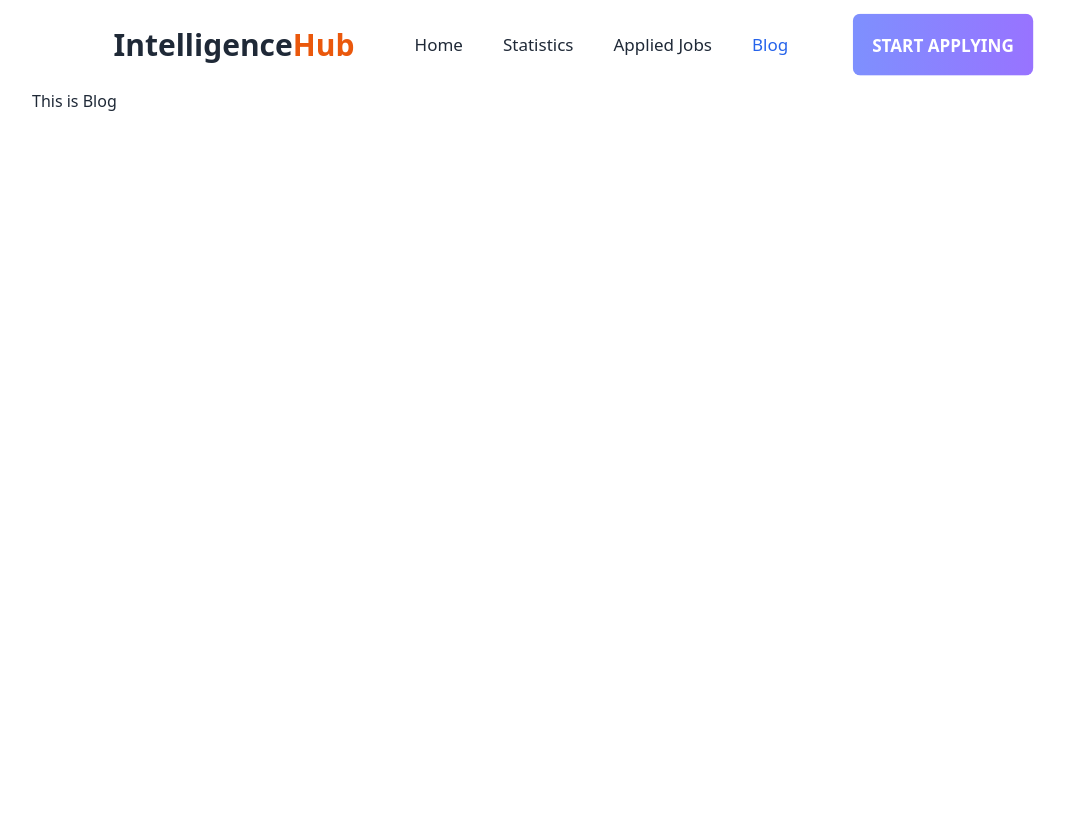
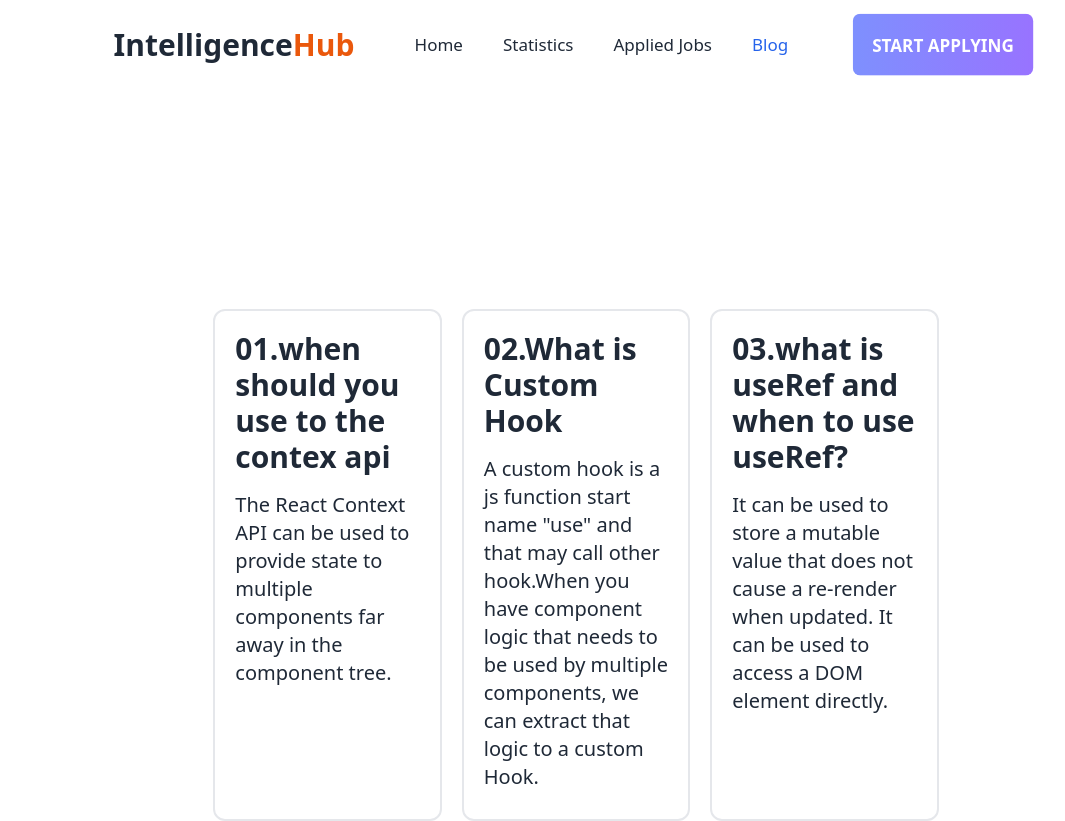
Before and after one commit to mdasif61/job-hub, a React (Vite) app: page /blog in a window 1280 px wide. Shown: the whole page, without its empty margins (64-1129 px from the left). Before the commit the page ends 800 px from the top, so only its background shows below. Built offline with nearby package versions, Linux system fonts and the light colour scheme.

Commit message:
blog page finish

```diff
--- a/package.json
+++ b/package.json
@@ -17,6 +17,7 @@
     "react-dom": "^18.2.0",
     "react-router-dom": "^6.10.0",
     "recharts": "^2.5.0",
+    "run": "^1.4.0",
     "sort-by": "^1.2.0"
   },
   "devDependencies": {
--- a/src/components/JSX/ApplyJob.jsx
+++ b/src/components/JSX/ApplyJob.jsx
@@ -1,6 +1,6 @@
 import React, { useEffect, useState } from "react";
 import { getJob } from "../localStorage/storedData";
-import { useLoaderData, useNavigate } from "react-router-dom";
+import { Link, useLoaderData, useNavigate } from "react-router-dom";
 import Banner from "./Banner";
 
 const ApplyJob = () => {
@@ -62,8 +62,9 @@ const ApplyJob = () => {
               </div>
             </div>
             <div>
+              <Link to="/">
               <button
-                onClick={() => navigate(`/details/${singleCart.id}`)}
+                onClick={() => navigate(`${singleCart.id}`)}
                 style={{
                   background:
                     "linear-gradient(90deg, #7E90FE 0%, #9873FF 100%)",
@@ -74,6 +75,7 @@ const ApplyJob = () => {
               >
                 View Details
               </button>
+              </Link>
             </div>
           </div>
         ))}
--- a/src/components/JSX/Banner.jsx
+++ b/src/components/JSX/Banner.jsx
@@ -3,12 +3,12 @@ import '../Css/Banner.css';
 
 const Banner = ({children}) => {
   return (
-    <div className={`h-[250px] text-center mb-14 flex justify-between`}>
-          <img  src="/src/assets/All Images/Vector.png" alt="" />
-          <div className="flex items-center justify-center text-3xl font-bold">
+    <div className={`md:h-[250px] text-center mb-14 flex flex-col md:flex-row justify-between`}>
+          <img className="hidden md:block" src="/src/assets/All Images/Vector.png" alt="" />
+          <div className="flex mt-5 md:mt-0 items-center justify-center text-3xl font-bold">
             <h1>{children}</h1>
           </div>
-          <img  src="/src/assets/All Images/Vector-1.png" alt="" />
+          <img className="hidden md:block" src="/src/assets/All Images/Vector-1.png" alt="" />
       </div>
   );
 };
--- a/src/components/JSX/Blog.jsx
+++ b/src/components/JSX/Blog.jsx
@@ -1,12 +1,39 @@
-import React from 'react';
+import React from "react";
 
 const Blog = () => {
-    return (
-        <div>
-
-            <h1>This is Blog</h1>
-        </div>
-    );
+  return (
+    <div className="grid md:mt-[220px] mt-10 md:w-8/12 mx-auto md:grid-cols-3 grid-cols-1 gap-5">
+      <div className="border-2 rounded-xl p-5">
+        <h1 className="text-3xl mb-4">
+          <strong>01.when should you use to the contex api</strong>
+        </h1>
+        <p className="text-xl my-2">
+          The React Context API can be used to provide state to multiple
+          components far away in the component tree.
+        </p>
+      </div>
+      <div className="border-2 rounded-xl p-5">
+        <h1 className="text-3xl mb-4">
+          <strong>02.What is Custom Hook</strong>
+        </h1>
+        <p className="text-xl my-2">
+          A custom hook is a js function start name "use" and that may call
+          other hook.When you have component logic that needs to be used by
+          multiple components, we can extract that logic to a custom Hook.
+        </p>
+      </div>
+      <div className="border-2 rounded-xl p-5">
+        <h1 className="text-3xl mb-4">
+          <strong>03.what is useRef and when to use useRef?</strong>
+        </h1>
+        <p className="text-xl my-2">
+          It can be used to store a mutable value that does not cause a
+          re-render when updated. It can be used to access a DOM element
+          directly.
+        </p>
+      </div>
+    </div>
+  );
 };
 
 export default Blog;
--- a/src/components/JSX/Category.jsx
+++ b/src/components/JSX/Category.jsx
@@ -10,10 +10,12 @@ const Category = () => {
 
   return (
     <div>
-      <h1 className="md:text-5xl text-3xl font-bold text-center">Job Category List</h1>
+      <h1 className="md:text-5xl text-3xl font-bold text-center">
+        Job Category List
+      </h1>
       <p className="mt-5 text-sm text-gray-400 text-center">
-        Explore thousands of job opportunities with all the information you
-        need. Its your future
+        If you’re new to tech, or if you just started learning some incredibly
+        powerful skills.
       </p>
       <div className="md:flex grid grid-cols-2 w-full justify-between my-20">
         {category.map((list) => (
@@ -26,7 +28,9 @@ const Category = () => {
             <h1 className="md:text-xl text-md font-bold text-gray-600 mt-7">
               {list.title}
             </h1>
-            <h1 className="text-gray-400 my-2 md:text-base text-sm">{list.subtitle}</h1>
+            <h1 className="text-gray-400 my-2 md:text-base text-sm">
+              {list.subtitle}
+            </h1>
           </div>
         ))}
       </div>
--- a/src/components/JSX/Details.jsx
+++ b/src/components/JSX/Details.jsx
@@ -26,8 +26,8 @@ const Details = () => {
       <div>
         <Banner>Job Details</Banner>
       </div>
-      <div className="flex w-10/12 mx-auto border-2 p-5">
-        <div className="w-[60%] mx-5">
+      <div className="md:flex md:w-10/12 w-full mx-auto border-2 md:p-5 p-3">
+        <div className="md:w-[60%] w-full md:mx-5">
           <h1 className="my-4">
             <span className="font-bold">Job Description : </span>{" "}
             {details.jobDesc}
@@ -49,7 +49,7 @@ const Details = () => {
             {details.experiences}
           </h1>
         </div>
-        <div className="w-[40%] mx-5 flex justify-center">
+        <div className="md:w-[40%] w-full md:mx-5 flex justify-center">
           <div className="w-full info p-5 items-center justify-between">
             <h1 className="border-b border-gray-500 w-full font-bold pb-3 text-lg">
               Job Details
--- a/src/components/JSX/FeaturedJob.jsx
+++ b/src/components/JSX/FeaturedJob.jsx
@@ -13,25 +13,21 @@ const FeaturedJob = () => {
         Featured Jobs
       </h1>
       <p className="text-center md:text-base text-sm mb-8 text-gray-500">
-        Explore thousands of job opportunities with all the information you
-        need. Its your future
+        The ability to feature your job and receive responses faster is an
+        exclusive benefit for Voices Plus
       </p>
 
-      <div className="grid md:grid-cols-2 grid-cols-1 gap-5">
-        {jobDataAll
-          .slice(0, !isLoad ? 4 : 6)
-          .map((job) =><JobCart
-          key={job.id}
-          job={job}
-          ></JobCart>)}
+      <div className="grid md:grid-cols-2 grid-cols-1 gap-5 mb-5">
+        {jobDataAll.slice(0, !isLoad ? 4 : 6).map((job) => (
+          <JobCart key={job.id} job={job}></JobCart>
+        ))}
       </div>
       <div className="text-center">
-        <button
-          onClick={() => setIsLoad(!isLoad)}
-          className="btn showBtn my-10"
-        >
-          {!isLoad ? "See All Jobs" : "Less Jobs"}
-        </button>
+        <span onClick={() => setIsLoad(!isLoad)} className="text-center">
+          {!isLoad && (
+            <button className="btn showBtn my-10">See All Jobs</button>
+          )}
+        </span>
       </div>
     </>
   );
--- a/src/components/JSX/Statistics.jsx
+++ b/src/components/JSX/Statistics.jsx
@@ -1,38 +1,37 @@
-import React, { PureComponent } from 'react';
-import { PieChart, Pie, Legend, Tooltip, ResponsiveContainer } from 'recharts';
-import Banner from './Banner';
+import React, { PureComponent } from "react";
+import { PieChart, Pie, Legend, Tooltip, ResponsiveContainer } from "recharts";
+import Banner from "./Banner";
 
 const Statistics = () => {
-
-    const data=[
-        {name:"Assignment 1",mark:57},
-        {name:"Assignment 2",mark:59},
-        {name:"Assignment 3",mark:60},
-        {name:"Assignment 4",mark:59},
-        {name:"Assignment 5",mark:58},
-        {name:"Assignment 6",mark:60},
-        {name:"Assignment 7",mark:60},
-        {name:"Assignment 8",mark:60},
-    ]
-    return (
-        <>
-        <div className=' flex items-center justify-center'>
-        <PieChart width={300} height={300}>
+  const data = [
+    { name: "Assignment 1", mark: 57 },
+    { name: "Assignment 2", mark: 59 },
+    { name: "Assignment 3", mark: 60 },
+    { name: "Assignment 4", mark: 59 },
+    { name: "Assignment 5", mark: 58 },
+    { name: "Assignment 6", mark: 60 },
+    { name: "Assignment 7", mark: 60 },
+    { name: "Assignment 8", mark: 60 },
+  ];
+  return (
+    <>
+      <div className=" flex items-center justify-center">
+        <PieChart width={500} height={500}>
           <Pie
             dataKey="mark"
             isAnimationActive={true}
             data={data}
             cx="50%"
             cy="50%"
-            outerRadius={100}
+            outerRadius={150}
             fill="#8884d8"
             label
           />
           <Tooltip />
         </PieChart>
-        </div>
-        </>
-    );
+      </div>
+    </>
+  );
 };
 
 export default Statistics;
```
Also changed, not shown: src/components/Css/Blog.css (added), 1 other file (tests, documents, lock files or other folders).
